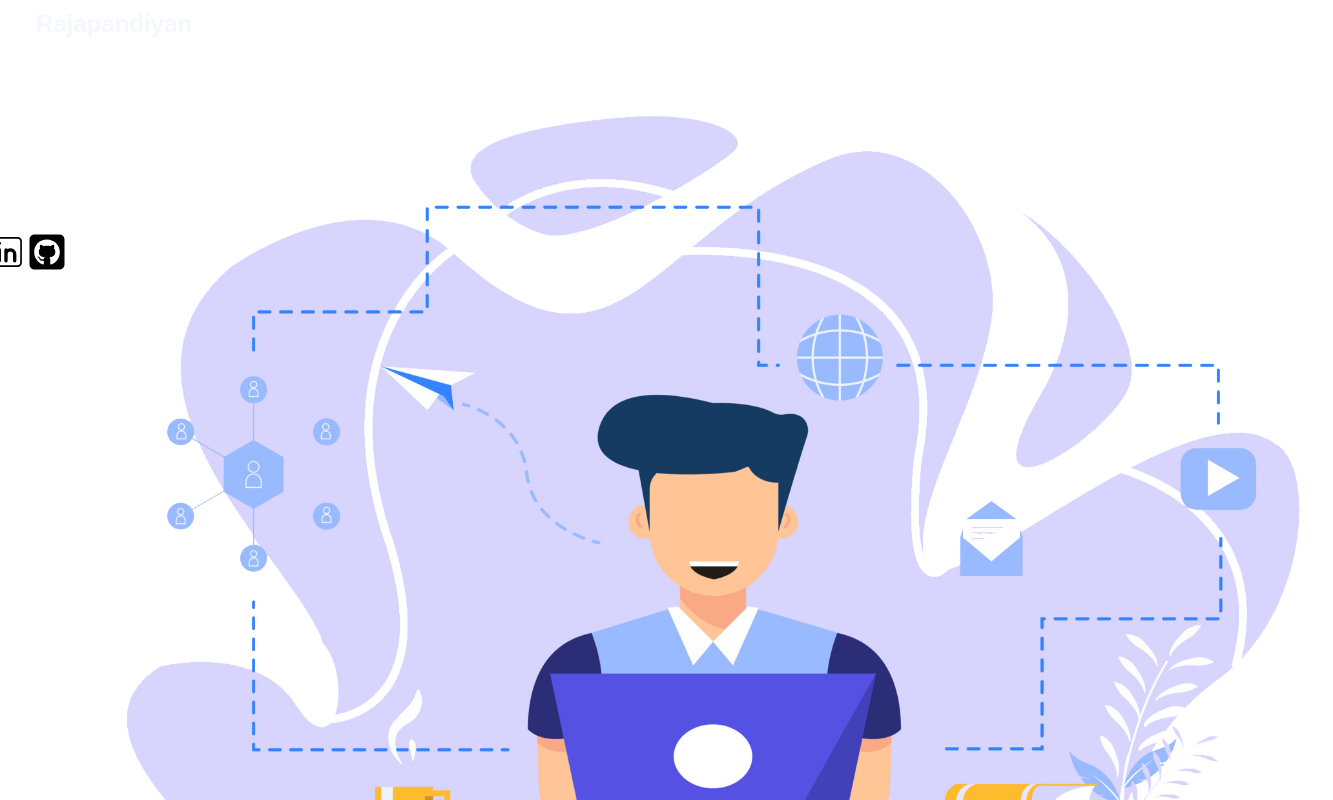
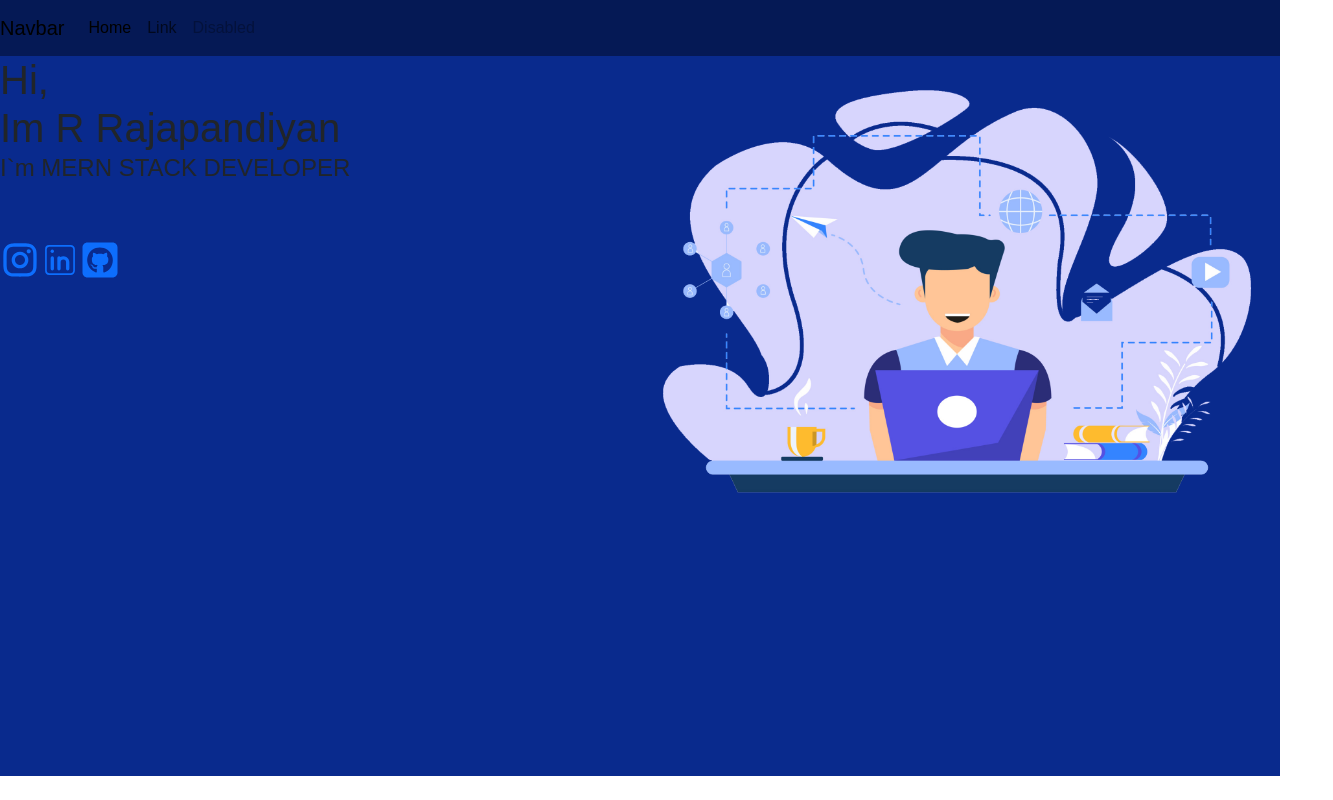
Before and after one commit to Rajapandiyan1/Mern_portfolio, a Next.js app: page / in a window 1280 px wide. Shown: the top 800 px of the page, 1333 px wide, since content can reach past the window. Built offline with nearby package versions, Linux system fonts and the light colour scheme.

Commit message:
hero arrrnage

```diff
--- a/Components/Header.tsx
+++ b/Components/Header.tsx
@@ -1,56 +1,38 @@
 "use client"
+import { useState } from 'react';
 import Link from 'next/link';
-import { useState } from 'react';
 
 const Header = () => {
-  const [isMobileMenuOpen, setIsMobileMenuOpen] = useState(false);
+  const [isMenuOpen, setIsMenuOpen] = useState(false);
 
-  const toggleMobileMenu = () => {
-    setIsMobileMenuOpen(!isMobileMenuOpen);
+  const toggleMenu = () => {
+    setIsMenuOpen(!isMenuOpen);
   };
 
   return (
-    <nav style={{zIndex:'999',}} className="flex justify-between px-5 py-2 bg-primary ">
-      <div className="max-w-7xl mx-auto px-4 sm:px-6 lg:px-8">
-        <div className="flex items-center justify-between h-16">
-          <div className="flex-shrink-0">
-            <a href="#" className="text-indigo text-2xl font-bold">Rajapandiyan</a>
-          </div>
+    <nav className="navbar navbar-expand-lg navbar-light bg-indigo">
 
-          <div className="flex md:hidden">
-            <button onClick={()=>{toggleMobileMenu()}} className="text-white focus:outline-none">
-              <svg className="h-6 w-6" fill="none" viewBox="0 0 24 24" stroke="currentColor">
-                <path stroke-linecap="round" stroke-linejoin="round" stroke-width="2" d="M4 6h16M4 12h16m-7 6h7"></path>
-              </svg>
-            </button>
-          </div>
+    <a className="navbar-brand" href="#">Navbar</a>
+    <button className="navbar-toggler" type="button" data-bs-toggle="collapse" data-bs-target="#navbarSupportedContent" aria-controls="navbarSupportedContent" aria-expanded="false" aria-label="Toggle navigation">
+      <span className="navbar-toggler-icon"></span>
+    </button>
+    <div className="collapse navbar-collapse" id="navbarSupportedContent">
+      <ul className="navbar-nav me-auto mb-2 mb-lg-0">
+        <li className="nav-item">
+          <a className="nav-link active" aria-current="page" href="#">Home</a>
+        </li>
+        <li className="nav-item">
+          <a className="nav-link" href="#">Link</a>
+        </li>
 
-          <div className="hidden md:block bg-indigo-800">
-            <ul className="flex space-x-4">
-            <li><Link href="/" className="text-white  fond-bold hover:bg-gray-700 block px-3 py-2 rounded-md">Home</Link></li>
-            <li><Link href="/About" className="text-white hover:bg-gray-700 block px-3 py-2 rounded-md">About</Link></li>
-            <li><Link href="/Project" className="text-white hover:bg-gray-700 block px-3 py-2 rounded-md">Project</Link></li>
-            <li><Link href="/Contact" className="text-white hover:bg-gray-700 block px-3 py-2 rounded-md">Contact</Link></li>
-            <li><Link href="/Resume" className="text-white hover:bg-gray-700 block px-3 py-2 rounded-md">Resume</Link></li>
-            </ul>
-          </div>
-        </div>
-      </div>
+        <li className="nav-item">
+          <a className="nav-link disabled"  aria-disabled="true">Disabled</a>
+        </li>
+      </ul>
 
-      {isMobileMenuOpen && (
-        <div style={{position:"relative",zIndex:'999'}} className="md:hidden" id="mobile-menu">
-          <ul className="px-2  pb-3 space-y-1 sm:px-3 bg-indigo-800">
-            <li><h3><Link href="/" className="text-white hover:bg-gray-700 block px-3 py-2 rounded-md">Home</Link></h3></li>
-            <li><Link href="/About" className="text-white hover:bg-gray-700 block px-3 py-2 rounded-md">About</Link></li>
-            <li><Link href="/Project" className="text-white hover:bg-gray-700 block px-3 py-2 rounded-md">Project</Link></li>
-            <li><Link href="/Contact" className="text-white hover:bg-gray-700 block px-3 py-2 rounded-md">Contact</Link></li>
-            <li><Link href="/Resume" className="text-white hover:bg-gray-700 block px-3 py-2 rounded-md">Resume</Link></li>
-
-          </ul>
-        </div>
-      )}
-    </nav>
+    </div>
+  </nav>
   );
 };
 
-export default Header
+export default Header;
--- a/Components/Hero.tsx
+++ b/Components/Hero.tsx
@@ -13,18 +13,23 @@ function Hero() {
     git:"https://github.com/Rajapandiyan1"
 }
   return (
-    <section className='flex flex-col md:flex-row px-5 py-32 bg-primary justify-center'>
-    <div className='md:w-1/2 flex flex-col'>
-         <h1 className=' text-white text-6xl font-hero-font'>Hi, <br/> Im <span className='text-black'>R</span> Rajapandiyan
+  //  <div className='bg-indigo row me-0'>Lorem, ipsum dolor sit amet consectetur adipisicing elit. Fuga, itaque tempore voluptatem libero, natus maiores fugit sed nemo ut harum temporibus consectetur, quaerat quam culpa ducimus. Deleniti dolores iste inventore.</div>
+
+    <section style={{minHeight:'90vh'}} className='row me-0 bg-indigo-light'>
+    <div className='col-12 col-md-6'>
+         <h1 className=''>Hi, <br/> Im <span className=''>R</span> Rajapandiyan
              <p className='text-2xl'>I`m MERN STACK DEVELOPER</p>
          </h1>
          <div className='flex py-10'>
-             <a href={config.Insta} className='pr-5 hover:text-white'><RiInstagramLine size={40} /></a>
-             <a href={config.Linked} className='pr-5 hover:text-white'><CiLinkedin size={40}/></a>
+             <a href={config.Insta} className=' hover:text-white'><RiInstagramLine size={40} /></a>
+             <a href={config.Linked} className=' hover:text-white'><CiLinkedin size={40}/></a>
              <a href={config.git} className='hover:text-white'><FaSquareGithub size={40}/></a>
          </div>
     </div>
-    <Image alt='Hero' className='md:w-1/3' src={Heros} />
+    <div className="col-12 col-md-6">
+
+    <Image alt='Hero' className='img-fluidS' src={Heros} />
+    </div>
  </section>
 
   )
--- a/app/About/page.tsx
+++ b/app/About/page.tsx
@@ -5,7 +5,6 @@ import Header from '@/Components/Header'
 function page() {
   return (
     <>
-  <Header/>
     <section  className='flex md:flex-row flex-col bg-indigo-600'>
         <div  style={{position:"relative",alignItems:'center'}} className='md:w-1/2 px-5 flex'>
             <Image src={About} alt='About'/>
--- a/app/Contact/page.tsx
+++ b/app/Contact/page.tsx
@@ -5,7 +5,6 @@ import React from 'react'
 function page() {
   return (
     <div>
-        <Header/>
         <Contact/>
     </div>
   )
--- a/app/Project/page.tsx
+++ b/app/Project/page.tsx
@@ -5,7 +5,6 @@ import React from 'react'
 function page() {
   return (
     <div>
-        <Header/>
         <Project/>
     </div>
   )
--- a/app/Resume/page.tsx
+++ b/app/Resume/page.tsx
@@ -8,7 +8,6 @@ function page() {
 
   return (
     <>
-    <Header/>
     <section id='resume'  className='flex flex-col py-10  md:flex-row bg-secondary bg-indigo-600 px-5'>
         <div className=' md:w-1/2 flex justify-center md:justify-end'>
             <Image className='w-[300px]' alt='resume' src={ResumeImg} />
--- a/app/globals.css
+++ b/app/globals.css
@@ -10,7 +10,13 @@ body {
 .text-indigo{
   color: #f5f7fd; /* Indigo-100 */
 }
+.bg-indigo{
+  background-color: #051955;
+}
+.bg-indigo-light{
+  background-color: #092a8d;
 
+}
 :root {
   --foreground-rgb: 0, 0, 0;
   --background-start-rgb: 214, 219, 220;
--- a/app/layout.tsx
+++ b/app/layout.tsx
@@ -2,7 +2,7 @@ import type { Metadata } from "next";
 import { Inter } from "next/font/google";
 import "./globals.css";
 import Header from "@/Components/Header";
-// import 'bootstrap/dist/css/bootstrap.css'
+import 'bootstrap/dist/css/bootstrap.css'
 const inter = Inter({ subsets: ["latin"] });
 
 export const metadata: Metadata = {
@@ -18,7 +18,12 @@ export default function RootLayout({
   return (
     <html lang="en">
       <body className={inter.className}>
-        {children}</body>
+
+        <Header/>
+        {children}
+
+
+         </body>
     </html>
   );
 }
--- a/app/page.tsx
+++ b/app/page.tsx
@@ -4,7 +4,6 @@ import Hero from "@/Components/Hero";
 export default function Home() {
   return (
   <>
-  <Header/>
   <Hero/>
   </>
   );
```
